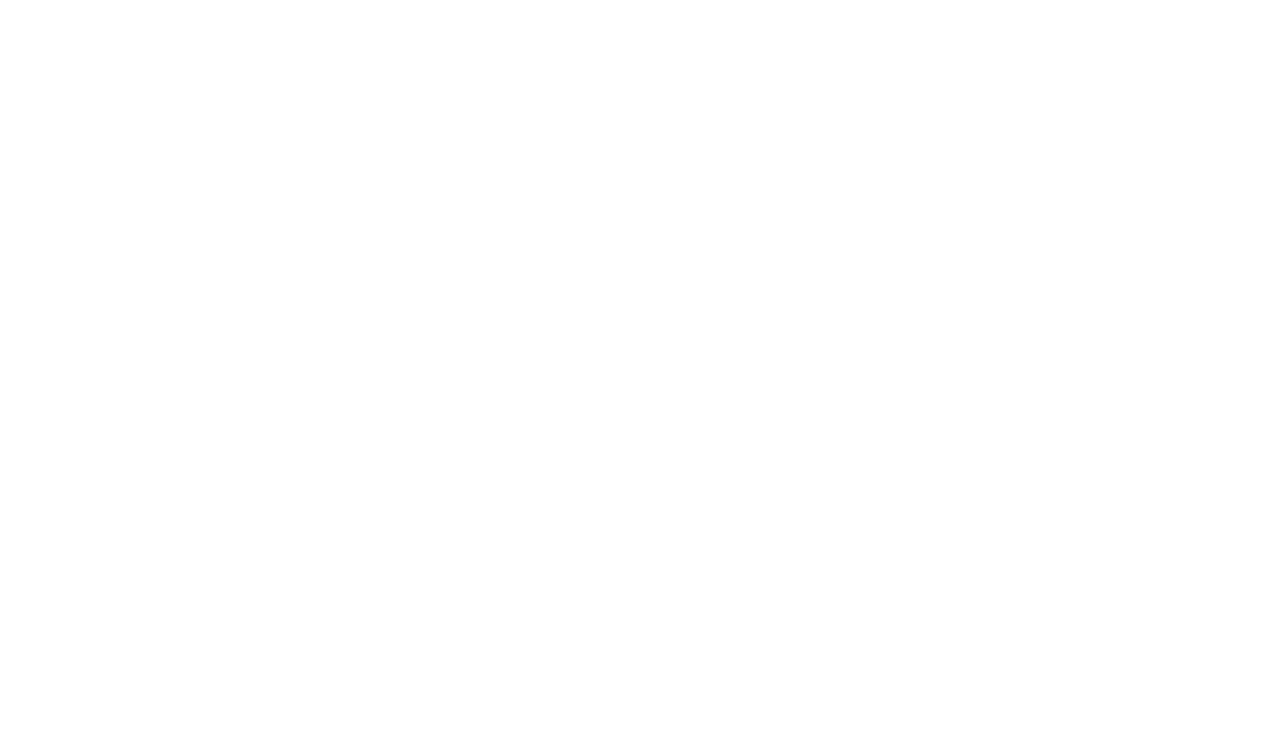
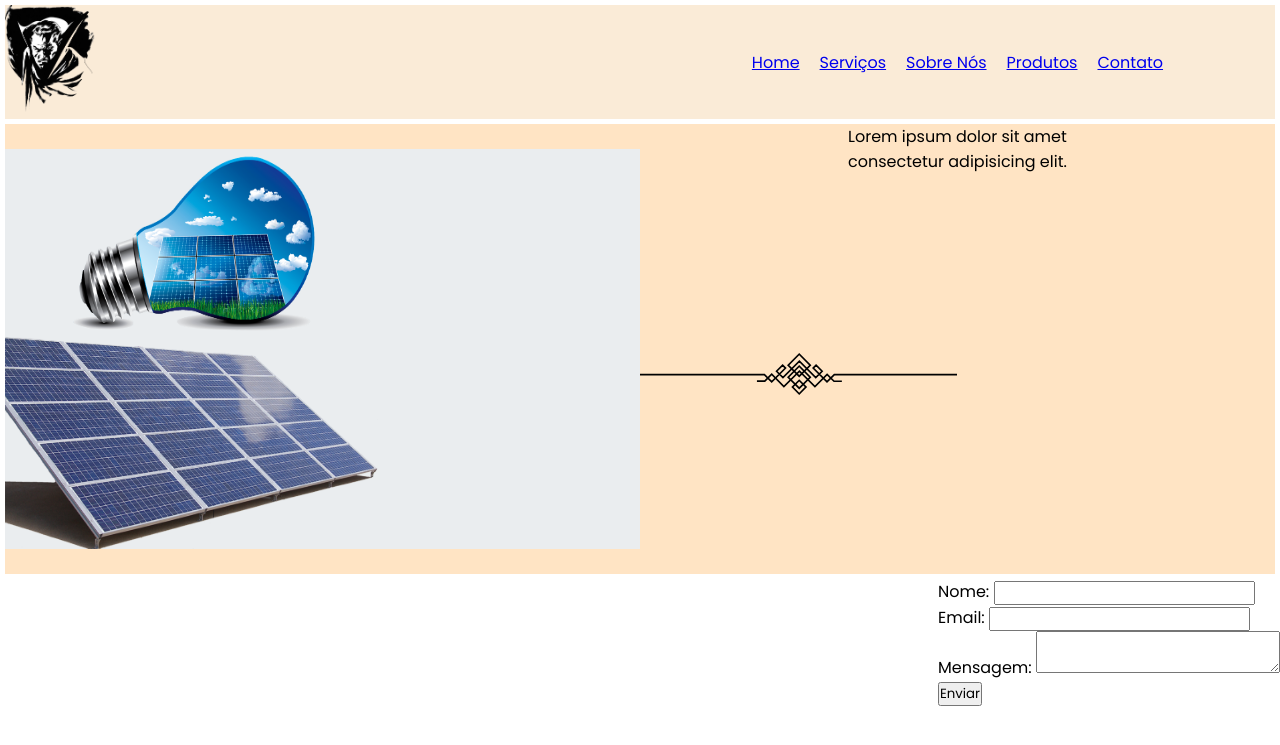
Before and after one commit to vitor502/Air-Cond, a PHP site: page / in a window 1280 px wide. Before the commit the part shown is empty. Shown: the top 745 px of the page. Run offline with PHP 8.4, Linux system fonts and the light colour scheme; some libraries are stand-ins or nearby versions.

Commit message:
incrementação da NavBar e do Formulario em Angular

```diff
--- a/index.html
+++ b/index.html
@@ -3,12 +3,55 @@
 <head>
     <meta charset="UTF-8">
     <meta name="viewport" content="width=device-width, initial-scale=1.0">
+    <script src="https://ajax.googleapis.com/ajax/libs/angularjs/1.6.9/angular.min.js"></script>
     <link rel="stylesheet" href="style.css">
     <title>Document</title>
 </head>
-<body>
+<body ng-app="meuApp">
 
+    <header>
+            <div class="logo">
+                <a href=""><img width="90" src="images/klipartz.com.png" alt=""></a>
+            </div>
 
+          <nav class="menu">
+            <ul style="display: flex;">
+              <li style="list-style: none; margin-right: 20px;"><a href="index.html#home">Home</a></li>
+              <li style="list-style: none; margin-right: 20px;"><a href="index.html#servicos">Serviços</a></li>
+              <li style="list-style: none; margin-right: 20px;"><a href="index.html#sobreNos">Sobre Nós</a></li>
+              <li style="list-style: none; margin-right: 20px;"><a href="index.html#produtos">Produtos</a></li>
+              <li style="list-style: none;"><a href="index.html#contato">Contato</a></li>
+            </ul>
+          </nav>
+    </header>
+
+    <!-- imagem energia solar -->
+    <div class="start">
+        <img width="90%" src="images/energia_solar.png" alt="">
+        <div>
+          <p>Lorem ipsum dolor sit amet <br> consectetur adipisicing elit. <br> <img src="images/linha.svg" alt=""></p>
+        </div>
+    </div>
+
+    <!-- formulario contato em angular -->
+        <div class="contat">
+          <form (ngSubmit)="submitForm()">
+            <div>
+              <label for="name">Nome:</label>
+              <input type="text" id="name" [(ngModel)]="formData.name" name="name">
+            </div>
+            <div>
+              <label for="email">Email:</label>
+              <input type="email" id="email" [(ngModel)]="formData.email" name="email">
+            </div>
+            <div>
+              <label for="message">Mensagem:</label>
+              <textarea id="message" [(ngModel)]="formData.message" name="message"></textarea>
+            </div>
+            <button type="submit">Enviar</button>
+          </form>
+
+        </div>
 
     <script src="main.js"></script>
 </body>
--- a/style.css
+++ b/style.css
@@ -6,7 +6,65 @@
     scroll-behavior: smooth;
     scroll-padding-top: 2rem;
     box-sizing: border-box;
-
 }
 
+.container{
+    max-width: 1068px;
+    margin: auto;
+    width: 100%;
+}
+
+.nav{
+    display: flex;
+    align-items: center;
+    padding: 18px 0;
+}
+
+header{
+    background-color:antiquewhite;
+    display: flex;
+    margin: 0.4%;
+}
+
+.menu{
+    display: flex;
+    justify-content: center;
+    width: 50%;
+    align-items: center;
+}
+
+.logo{
+    width: 50%;
+    display: flex;
+    justify-content: start;
+}
+
+.start img {
+    width: 50%;
+    height: 400px;
+}
+
+.start {
+    background-color: bisque;
+    display: flex;
+    align-items: center;
+    justify-content: center;
+    margin: 0.4%;
+  }
+
+  .start p {
+    text-align: center;
+  }
+
+  .start img{
+    display: flex;
+    justify-content: center;
+  }
+
+.contat{
+    display: flex;
+    justify-content: end;
+}
+
+
 /* .... - - .--. ... ---... -..-. -..-. --. .. - .... ..- -... .-.-.- -.-. --- -- -..-. ...- .. - --- .-. ..... ----- ..--- */
```
Also changed, not shown: images/energia_solar.png (added), images/klipartz.com.png (added), images/linha.svg (added).
